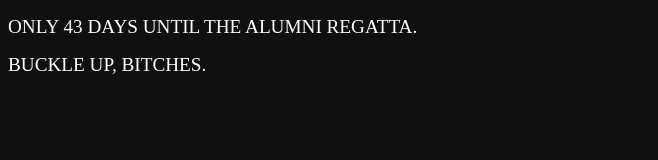
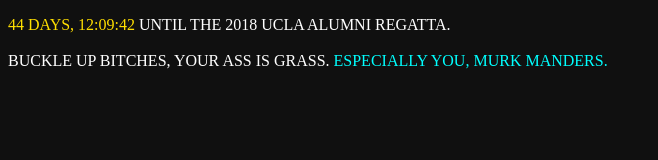
Before and after one commit to ojdajuiceman/boomstacks, a plain HTML site: page index.html in a window 1280 px wide. Shown: the whole page, without its empty margins (0-658 px from the left). Drawn offline with Linux system fonts and the light colour scheme.

Commit message:
Added a continuous countdown and colors.

```diff
--- a/index.html
+++ b/index.html
@@ -1,19 +1,57 @@
 <!DOCTYPE html>
 <html>
-<head>
-	<link rel="stylesheet" type="text/css" href="index.css">
-</head>
+<head><link rel="stylesheet" type="text/css" href="index.css"></head>
 
-<script>
-	var x = "Put your string here";
-    var cur = new Date();
-    var reg = new Date("May 12, 2018 14:00:00")
-    var output = Math.floor((reg.getTime() - cur.getTime())/(1000*60*60*24))
+<script type="text/javascript">
+// This function calculates the time from "now" to that given
+// in the "date_string" parameter.  This difference in time is
+// expressed in days, hours, minutes, and seconds.
+// These values are then used to update HTML elements that have
+// an id whose value corresponds to the unit of time.
+// For example:
+//
+//  <span id="days"></span>
+//
+// would contain the number of days from now until the date
+// specified in the date_string parameter.
+//
+// Additionally, the value provided in the "date_string" parameter
+// should be included in an HTML element whose id="end-date".
+var countdown = function(date_string) {
+    var now = new Date();
+    var end = new Date(date_string);
 
-    document.write("<p><big>ONLY "
-        + output + " DAYS UNTIL THE ALUMNI REGATTA.</big></p>");
-    document.write("<p><big>BUCKLE UP, BITCHES.</big></p>");
+    var t = end.getTime() - now.getTime();
+    var s = Math.round(t/1000);
+
+    var m = Math.round(s / 60);
+    s = Math.round(s % 60);
+
+    var h = Math.round(m / 60);
+    m = Math.round(m % 60);
+
+    var d = Math.round(h / 24);
+    h = Math.round(h % 24);
+
+    document.getElementById("days").innerHTML = d;
+    document.getElementById("hours").innerHTML = (h < 10) ? "0" + h : h;
+    document.getElementById("minutes").innerHTML = (m < 10) ? "0" + m : m;
+    document.getElementById("seconds").innerHTML = (s < 10) ? "0" + s : s;
+    document.getElementById("end").innerHTML;
+}
+window.onload = function() {
+    countdown("May 12, 2018 14:00:00");
+    setInterval(countdown, 1000, "May 12, 2018 14:00:00");
+}
 </script>
 
-</head>
-</html>
+<body>
+<span id="end"></span>
+<p id="countdown">
+<font style="color:#FFDF00"> <span id="days"></span> DAYS, <span id="hours"></span>:<span id="minutes"></span>:<span id="seconds"></span></font>
+  UNTIL THE 2018 UCLA ALUMNI REGATTA.
+<br/><br/>
+BUCKLE UP BITCHES, YOUR ASS IS GRASS. <font style="color:#00FFFF"> ESPECIALLY YOU, MURK MANDERS.</font>
+</p>
+
+</body></html>
```
